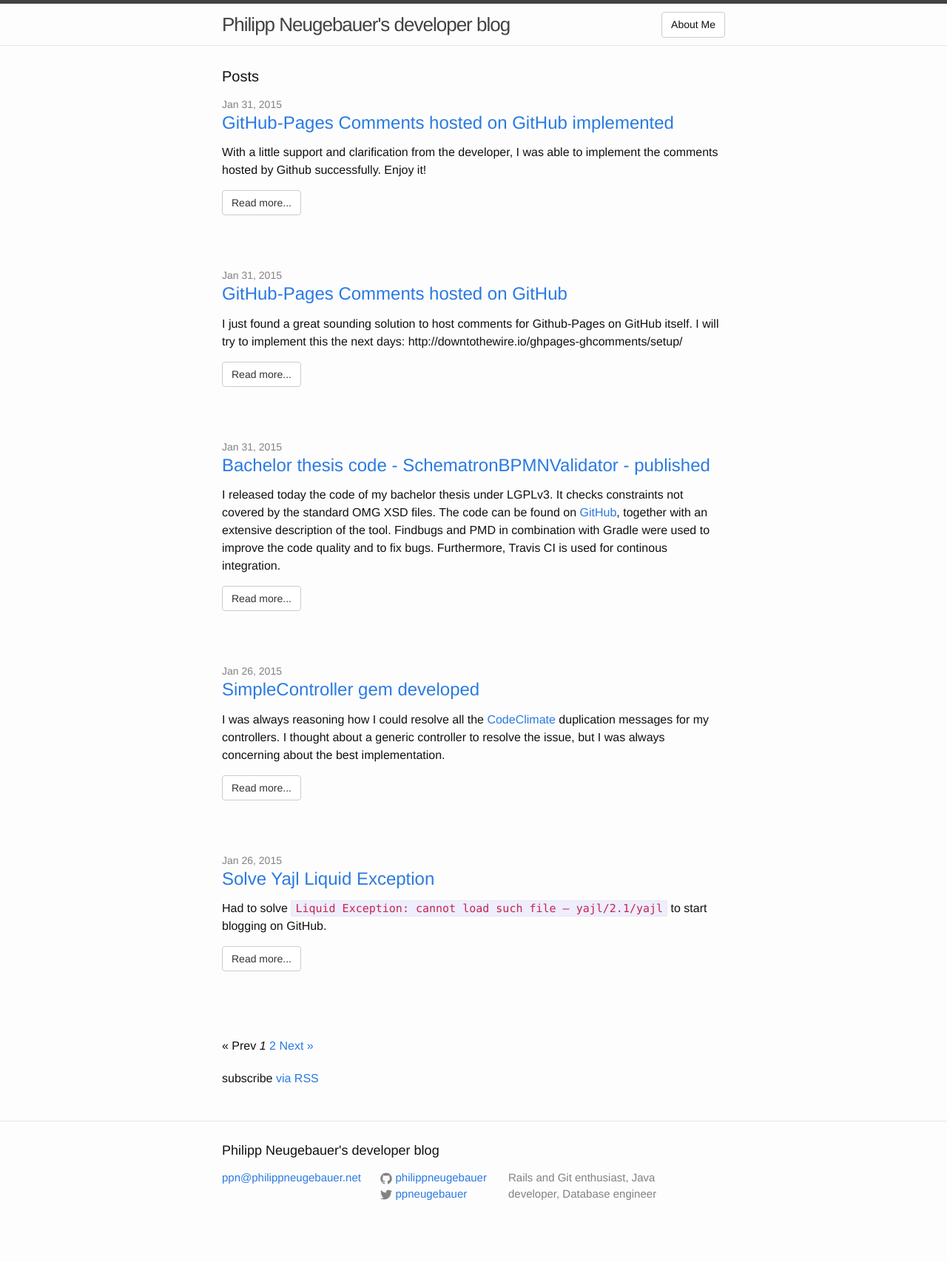
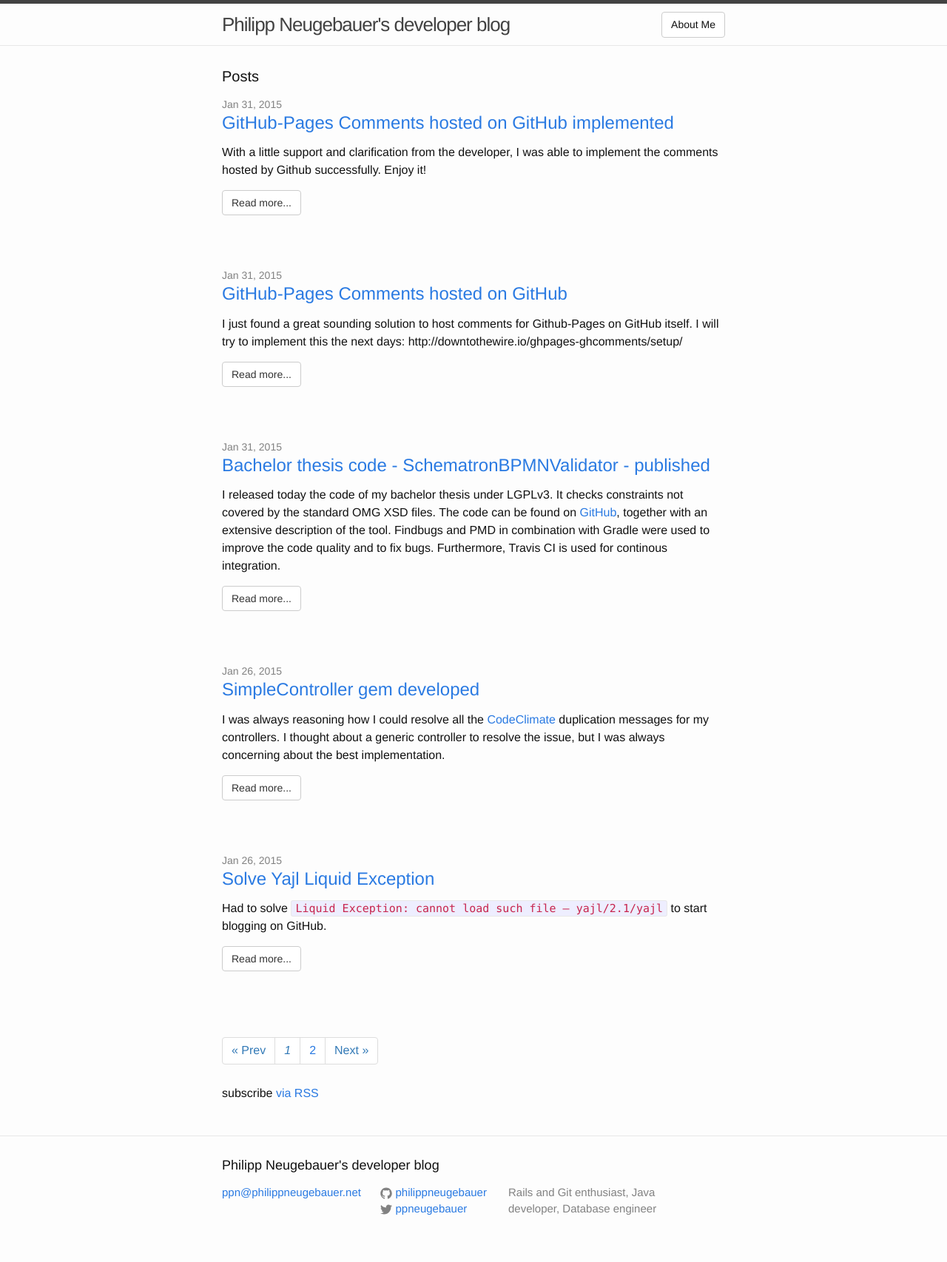
Before and after one commit to philippneugebauer/philippneugebauer.github.io, a Jekyll site: the page built from index.html, in a window 1280 px wide. Shown: the whole page at 74% size. Built offline with Jekyll 4.4.1, drawn with Linux system fonts in a browser that asks for light colours; the list of posts is cut into pages by our own code.

Commit message:
pagination bootstraped

```diff
--- a/index.html
+++ b/index.html
@@ -23,14 +23,18 @@ layout: default
   </ul>
 
   {% if paginator.total_pages > 1 %}
-    <div class="pagination">
+    <nav>
+      <ul class="pagination">
+        <li>
           {% if paginator.previous_page %}
-        <a href="{{ paginator.previous_page_path | prepend: site.baseurl | replace: '//', '/' }}">&laquo; Prev</a>
+            <a aria-label="Previous" href="{{ paginator.previous_page_path | prepend: site.baseurl | replace: '//', '/' }}"><span aria-hidden="true">&laquo; Prev</span></a>
           {% else %}
-        <span>&laquo; Prev</span>
+            <span aria-hidden="true">&laquo; Prev</span>
           {% endif %}
+        </li>
 
         {% for page in (1..paginator.total_pages) %}
+          <li><span aria-hidden="true">
             {% if page == paginator.page %}
               <em>{{ page }}</em>
             {% elsif page == 1 %}
@@ -38,14 +42,19 @@ layout: default
             {% else %}
               <a href="{{ site.paginate_path | prepend: site.baseurl | replace: '//', '/' | replace: ':num', page }}">{{ page }}</a>
             {% endif %}
+          </span></li>
         {% endfor %}
 
+        <li>
           {% if paginator.next_page %}
-        <a href="{{ paginator.next_page_path | prepend: site.baseurl | replace: '//', '/' }}">Next &raquo;</a>
+            <a aria-label="Next" href="{{ paginator.next_page_path | prepend: site.baseurl | replace: '//', '/' }}"><span aria-hidden="true">Next &raquo;</span></a>
           {% else %}
-        <span>Next &raquo;</span>
+            <span aria-hidden="true">Next &raquo;</span>
           {% endif %}
-    </div>
+        </li>
+
+      </ul>
+    </nav>
   {% endif %}
 
   <p class="rss-subscribe">subscribe <a href="{{ "/feed.xml" | prepend: site.baseurl }}">via RSS</a></p>
```
Lines whose indentation alone changed are shown as unchanged.
